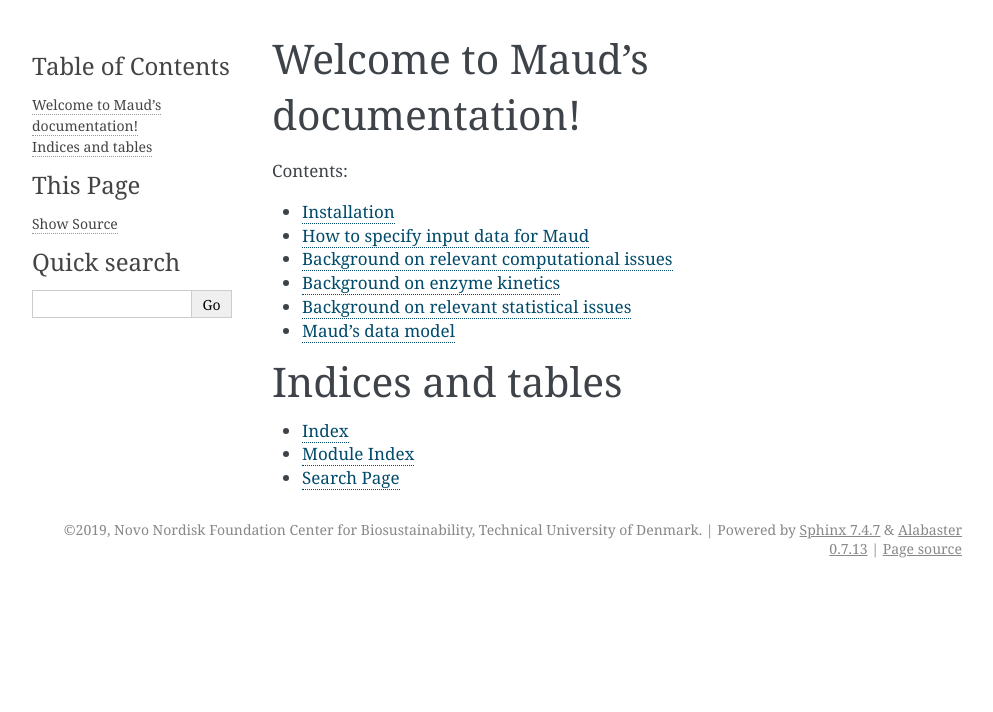
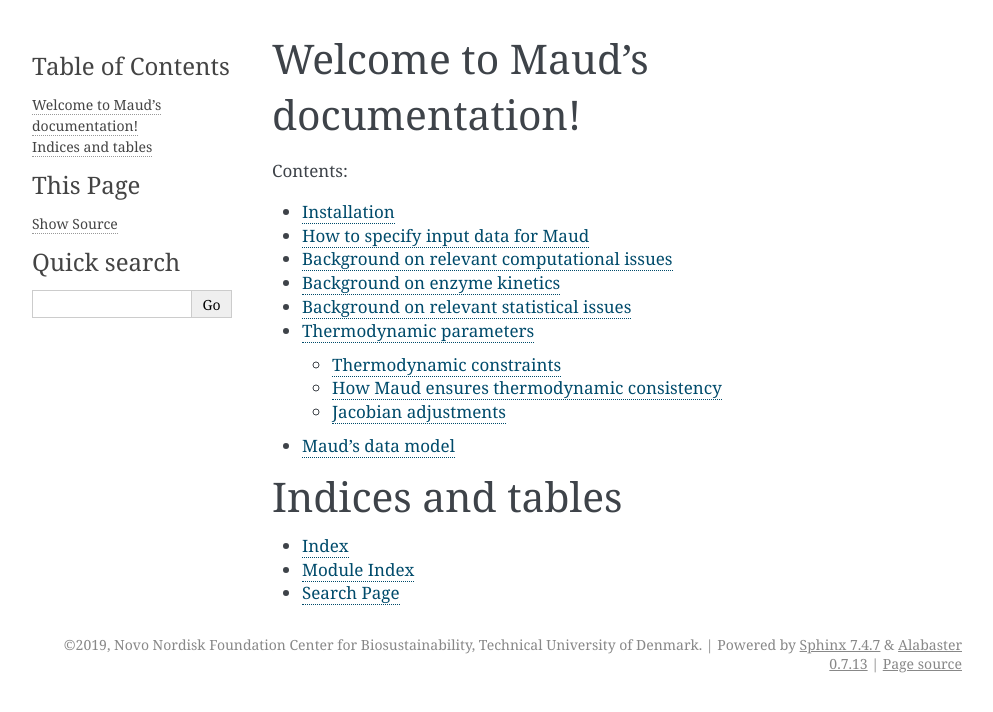
Before and after one commit to biosustain/Maud, a Sphinx documentation site: the page built from docs/index.rst, in a window 1280 px wide. Shown: the top 712 px of the page, without its empty margins (148-1141 px from the left). Built offline with Sphinx 7.4.7, drawn with Linux system fonts in a browser that asks for light colours; some of the changed lines change nothing that is shown.

Commit message:
Doc: add some documentation about thermodynamics

```diff
--- a/docs/index.rst
+++ b/docs/index.rst
@@ -15,6 +15,7 @@
    theory/computation
    theory/enzyme_kinetics
    theory/statistics
+   theory/thermodynamics
    implementation/data_model
 
 
--- /dev/null
+++ b/docs/theory/thermodynamics.rst
@@ -0,0 +1,71 @@
+======================================
+Thermodynamic parameters
+======================================
+
+Each enzyme in a reaction network model has a thermodynamic parameter called
+:math:`k_{eq}`, which represents how much energy the corresponding chemical
+reaction stores (:math:`k_{eq}` less than 1) or releases (:math:`k_{eq}`
+greater than 1) from its environment. This document explains how the laws of
+thermodynamics constrain these parameters and how Maud ensures that these
+constraints are satisfied.
+
+Thermodynamic constraints
+=========================
+
+Thermodynamic parameters are constrained in two main ways.
+
+First, each thermodynamic parameter must agree with the kinetic parameters
+describing its enzyme, according to the Haldane relationships governing the
+enzyme's mechanism. For example, the Haldane relationships for an enzyme with
+an ordered unibi mechanism are as follows:
+
+.. math::
+   k_{eq} = \frac{ k_{cat1}k_{ip}k_{q} }{k_{cat2}k_{ia}} = \frac{ k_{cat1}k_{p}k_{iq} }{k_{cat2}k_{a}}
+
+Second, the thermodynamic parameters in a network must not jointly imply that
+it is possible to create or destroy energy simply by following a series of
+reactions round in a loop. In other words, that the product of all Keq
+parameters in any loop must be exactly 1. This requirement can be represented
+mathematically as the following Wegscheider condition:
+
+.. math::
+   N(S)^T\ln\mathbf{k_{eq}} = \mathbf{0}
+
+In this equation :math:`N(S)` represents the right nullspace of the network's
+stoichiometric matrix :math:`S`, i.e. the set of all flux vectors
+:math:`\mathbf{v}` such that :math:`S\mathbf{v} = \mathbf{0}`.
+
+How Maud ensures thermodynamic consistency
+==========================================
+
+In order to ensure that each enzyme's kinetic and thermodynamic parameters
+agree, Maud ensures that one parameter per Haldane relationship is fixed based
+on the values of the other parameters. For example, in the ordered unibi case
+the :math:`k_{ip}` and :math:`k_{iq}` parameters are fixed as follows:
+
+.. math::
+   k_{ip} = \frac{k_{eq}k_{ia}k_{cat2}}{k_{q}k_{cat1}} \\
+   k_{iq} = \frac{k_{eq}k_{cat2}k_{a}}{k_{cat1}k_{p}}
+
+In order to avoid free energy loops, Maud sets :math:`k_{eq}` parameters
+according to the following equation
+
+.. math::
+   \mathbf{k_{eq}} = \exp(L\mathbf{b})
+
+where :math:`L` is a kernel of the set of possible solutions to the network's
+Wegscheider equation, which is precomputed, and :math:`\mathbf{b}` is a vector
+of random variables, whose length matches the width of :math:`L`. In the case
+where the network has no loops, the width of `L` will be the same as the number
+of reactions and the values of :math:`\mathbf{b}` will directly determine those
+of :math:`\mathbf{k_{eq}}`. If there are loops, :math:`\mathbf{b}` will have
+fewer elements than :math:`\mathbf{k_{eq}}`.
+
+
+Jacobian adjustments
+====================
+It is important for Maud to be able to represent information about marginal
+values of :math:`\mathbf{k_{eq}}` that may be available from *in vitro*
+measurements. This is done by setting prior distributions on the transformed
+:math:`\mathbf{k_{eq}}` values, and adjusting the distribution to take into
+account the transformation.
```
